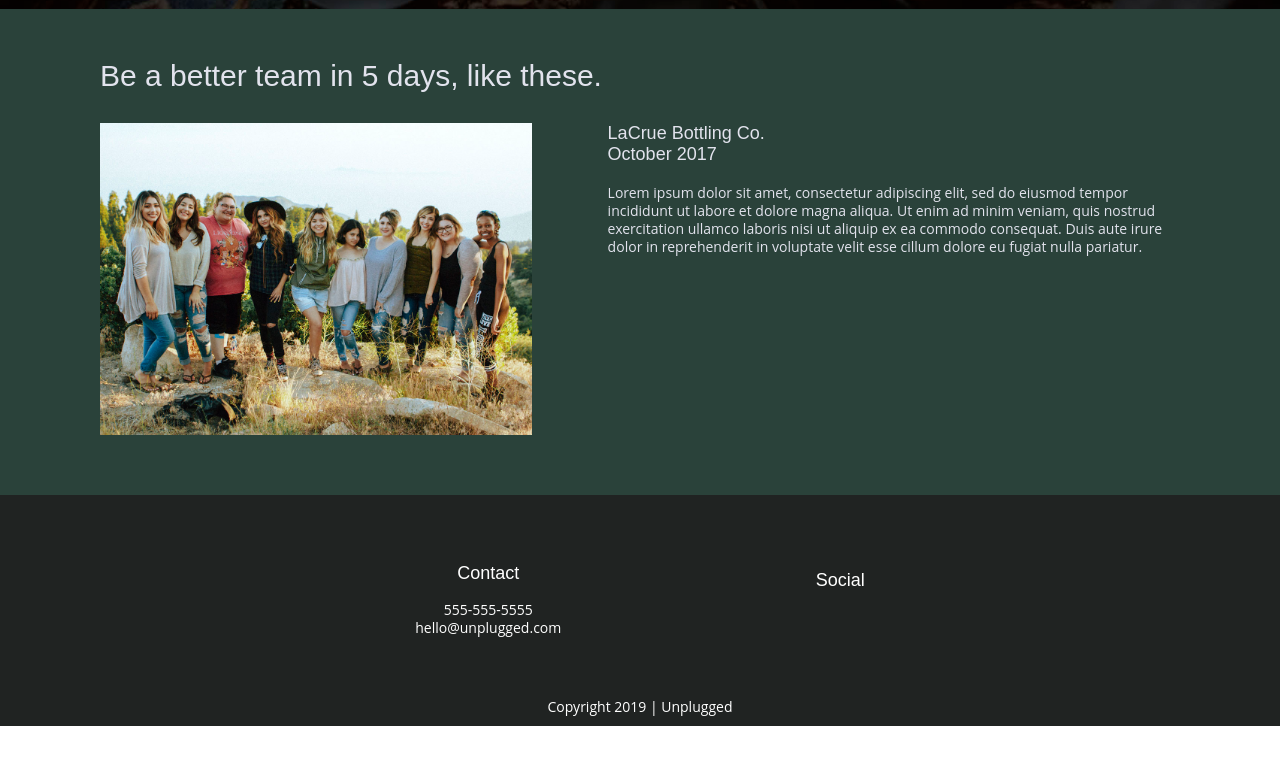
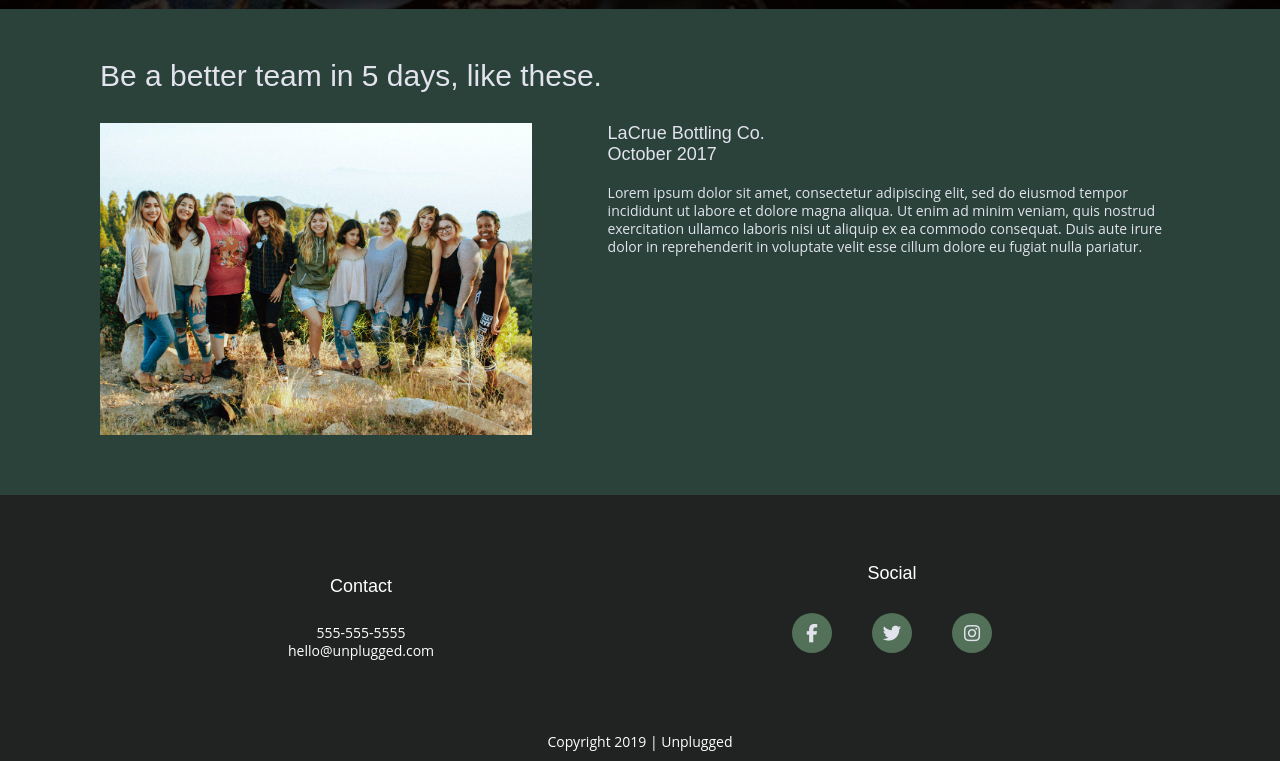
Before and after one commit to sblahov/unplugged-retreat-project, a website built with Parcel: page index.html in a window 1280 px wide. Shown: the part 1777-2538 px from the top of the page. Before the commit the page ends 2503 px from the top, so only its background shows below. Built offline with nearby package versions, Linux system fonts and the light colour scheme.

Commit message:
Added social icons to footer

```diff
--- a/css/main.css
+++ b/css/main.css
@@ -242,6 +242,15 @@ footer .social-icons p {
   display: flex;
   justify-content: center;
   align-items: center;
+  background: #527158;
+  width: 40px;
+  height: 40px;
+  border-radius: 50%;
+}
+
+footer .social-icons p i {
+  font-size: 1.3125em;
+  padding-top: 0.25em;
 }
 
 footer .copyright {
@@ -575,13 +584,26 @@ input[type=button] {
      }
 
      .footer .content-wrapper {
-       width: 90%;
+       width: 65%;
      }
 
-     .footer-content {
+     footer .footer-content {
         display: flex;
-        justify-content: space-around;
+        justify-content: space-between;
         align-items: center;
+        flex-direction: row;
+     }
+
+     footer h3 {
+      padding-bottom: 10px;
+     }
+
+     footer .footer-content p i {
+       padding-top: .1em;
+     }
+
+     footer #twitter {
+       margin: 0 40px;
      }
 
      footer .contact {
--- a/index.html
+++ b/index.html
@@ -158,9 +158,9 @@
           <div class="social">
             <h3>Social</h3>
             <div class="social-icons">
-              <p><a href="http://www.facebook.com" target="_blank"></a></p>
-              <p><a href="http://www.twitter.com" target="_blank"></a></p>
-              <p><a href="http://www.instagram/com" target="_blank"></a></p>
+              <p id="facebook"><a href="http://www.facebook.com" target="_blank"><i class="fa fa-facebook" ></i></a></p>
+              <p id="twitter"><a href="http://www.twitter.com" target="_blank"><i class ="fa fa-twitter"></i></a></p>
+              <p id="instagram"><a href="http://www.instagram/com" target="_blank"><i class="fa fa-instagram"></i></a></p>
             </div>
           </div>
         </div>
```
Also changed, not shown: about/index.html (+3 -3 lines), faq/index.html (+3 -3 lines).
